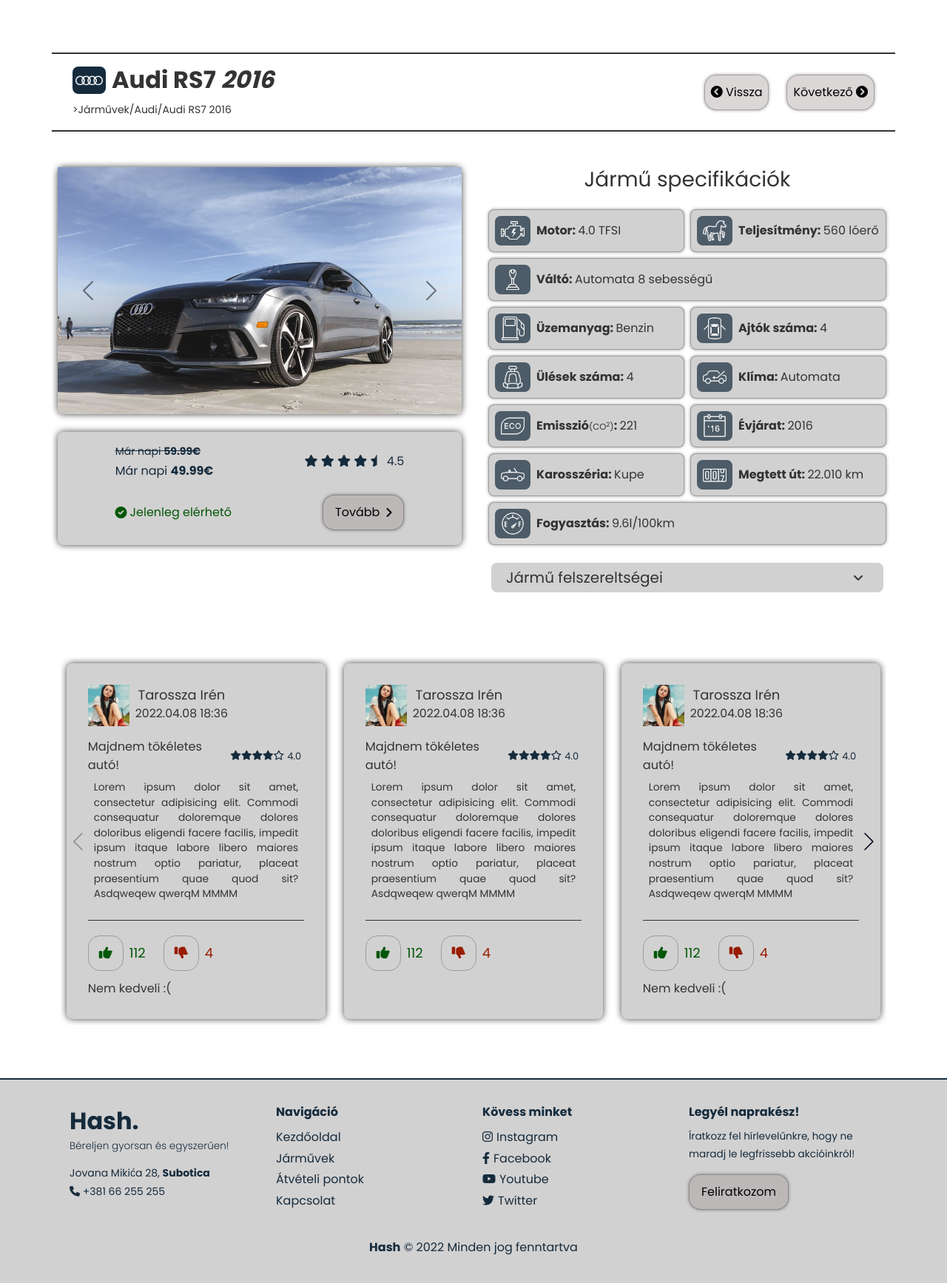
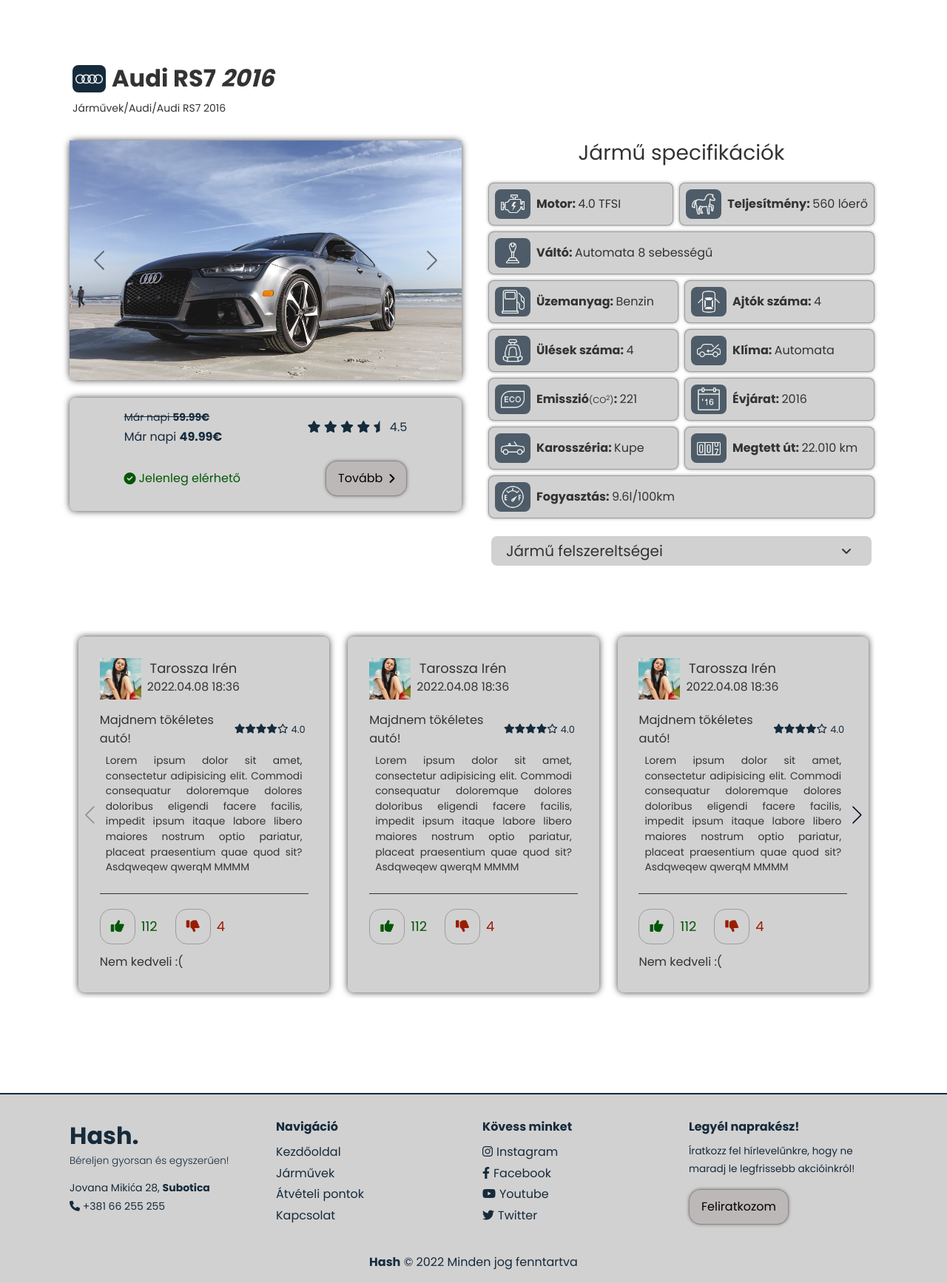
Before and after one commit to bakosd/hashwp, a PHP site: page /pages/car.html in a window 1280 px wide. Shown: the part 74-1809 px from the top of the page at 74% size. Before the commit the page ends 1771 px from the top, so only its background shows below. Run offline with PHP 8.4, Linux system fonts and the light colour scheme; style sheets or scripts are compiled from the project's sources; some libraries are stand-ins or nearby versions.

Commit message:
car title header change

```diff
--- a/pages/car.html
+++ b/pages/car.html
@@ -102,18 +102,8 @@
             </div>
             <span class="car-title"><span>Audi</span> RS7 <i>2016</i></span>
         </h2>
-        <small class="d-inline col">>Járművek/Audi/Audi RS7 2016</small>
-    </div>
-        <div class="col d-flex justify-content-end align-items-center gap-4">
-            <button class="button px-2">
-                <i class="fa-solid fa-circle-chevron-left"></i> <span>Vissza</span>
-            </button>
-            <button class="button px-2">
-                <span>Következő</span> <i class="fa-solid fa-circle-chevron-right"></i>
-            </button>
-        </div>
-    </div>
-    <div class="row gap-3" style="margin-bottom: 4.5rem;">
+        <small class="d-inline col">Járművek/Audi/Audi RS7 2016</small>
+    <div class="row gap-3 mt-4" style="margin-bottom: 4.5rem;">
         <div class="col width-270 d-flex flex-column align-items-center gap-4 ">
             <div id="carouselExampleFade" class="carousel slide carousel-fade" data-bs-ride="carousel">
                 <div class="carousel-inner">
--- a/styles/car.css
+++ b/styles/car.css
@@ -16,7 +16,7 @@
   --col-nosucc: hsl(11, 100%, 30%);
 }
 
-html[data-theme='dark'] {
+html[data-theme=dark] {
   --col1: hsl(0, 0%, 15%);
   --col2: hsl(0, 1%, 34%);
   --col9: hsl(0, 1%, 82%);
@@ -48,7 +48,7 @@
 $color17: rgba(0, 0, 0, 0.75);*/
 .manufacturer-logo {
   background-color: var(--col7);
-  border-radius: .5rem;
+  border-radius: 0.5rem;
 }
 
 .slider-img {
@@ -57,26 +57,23 @@
 
 .car-specs-wrap {
   background-color: var(--col2);
-  padding: .5rem;
+  padding: 0.5rem;
   width: inherit !important;
   border-radius: 0.5rem;
 }
-
 .car-specs-wrap .specs-img {
-  padding: .25rem .5rem;
+  padding: 0.25rem 0.5rem;
   background-color: var(--col7);
   border-radius: 0.5rem;
-  opacity: .7;
+  opacity: 0.7;
 }
-
 .car-specs-wrap .specs-img img {
   width: 2rem;
 }
-
 .car-specs-wrap .car-specs {
   display: block;
   overflow: hidden !important;
-  width: calc(99%);
+  width: 99%;
   text-overflow: ellipsis;
   white-space: nowrap;
 }
@@ -85,23 +82,18 @@
   background-color: var(--col2);
   padding: 1rem;
   border-radius: 0.5rem;
-  -webkit-box-shadow: 0 0 10px var(--col17);
-          box-shadow: 0 0 10px var(--col17);
+  box-shadow: 0 0 10px var(--col17);
   color: var(--col7);
 }
-
 .rate-price-buttons .available {
   color: var(--col-succ);
 }
-
 .rate-price-buttons .not-available {
   color: var(--col-nosucc);
 }
 
 .navigation-header {
   padding: 1rem;
-  border-bottom: 0.15rem solid var(--col15);
-  border-top: 0.15rem solid var(--col15);
   margin-bottom: 2.5rem;
   margin-top: 4.5rem;
 }
@@ -109,35 +101,29 @@
 .swiper .swiper-wrapper .swiper-slide {
   padding: 1.8rem;
 }
-
 .swiper .swiper-wrapper .swiper-slide .comment-card .comment-header img {
   width: 3.5rem;
   height: 3.5rem;
   border-radius: 50%;
 }
-
 .swiper .swiper-wrapper .swiper-slide .comment-card .comment-body {
-  font-size: .9em;
+  font-size: 0.9em;
 }
-
 .swiper .swiper-wrapper .swiper-slide .comment-card .comment-body .rate {
-  font-size: .8em;
+  font-size: 0.8em;
   color: var(--col7);
 }
-
 .swiper .swiper-wrapper .swiper-slide .comment-card .comment-body p {
-  font-size: .85em;
+  font-size: 0.85em;
 }
-
 .swiper .swiper-wrapper .swiper-slide .comment-card .comment-footer {
   border-top: 0.1rem solid var(--col15);
 }
-
 .swiper .swiper-wrapper .swiper-slide .comment-card .comment-footer .like {
   color: var(--col-succ);
 }
-
 .swiper .swiper-wrapper .swiper-slide .comment-card .comment-footer .dislike {
   color: var(--col-nosucc);
 }
+
 /*# sourceMappingURL=car.css.map */
--- a/styles/car.scss
+++ b/styles/car.scss
@@ -47,8 +47,8 @@
 
 .navigation-header{
   padding: 1rem;
-  border-bottom: .15rem solid $color15;
-  border-top: .15rem solid $color15;
+  //border-bottom: .15rem solid $color15;
+  //border-top: .15rem solid $color15;
   margin-bottom: 2.5rem;
   margin-top: 4.5rem;
 }
```
Also changed, not shown: 1 other file.
